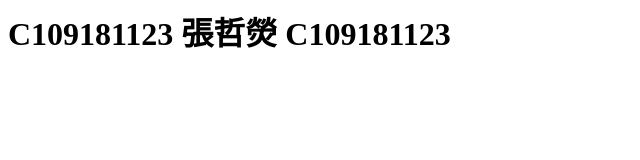
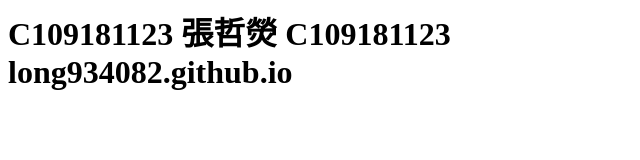
Before and after one commit to long934082/long934082.github.io, a plain HTML site: page index.html in a window 1280 px wide. Shown: the whole page, without its empty margins (0-640 px from the left). Drawn offline with Linux system fonts and the light colour scheme.

Commit message:
Update index.html

```diff
--- a/index.html
+++ b/index.html
@@ -1,3 +1,4 @@
 <h1>C109181123 張哲熒 C109181123
     <BR>
+    long934082.github.io
 </h1>
```
